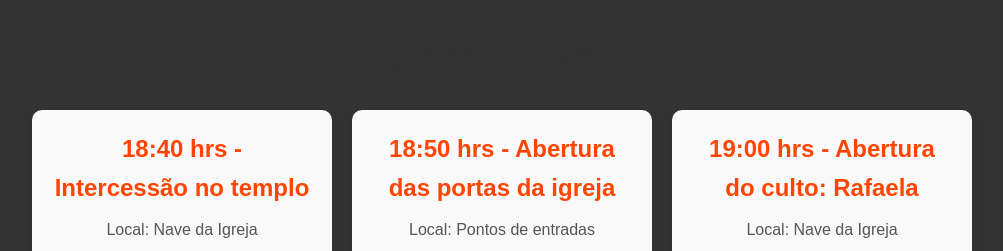
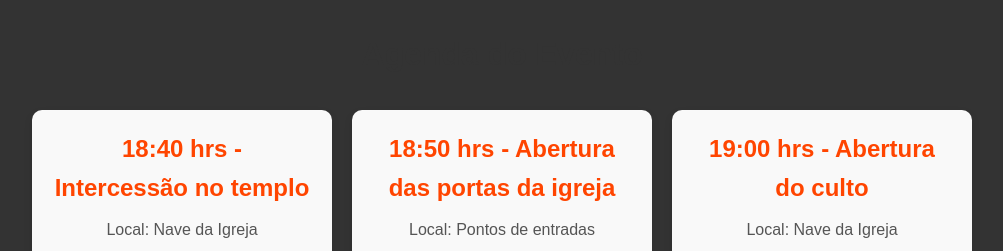
Before and after one commit to victorFP-tito/redeup, a plain HTML site: page index.html in a window 1280 px wide. Shown: the part 2460-2711 px from the top of the page, without its empty margins (138-1141 px from the left). Drawn offline with Linux system fonts and the light colour scheme.

Commit message:
Update index.html
v3

```diff
--- a/index.html
+++ b/index.html
@@ -37,7 +37,7 @@
                 <p>Local: Pontos de entradas</p>
             </div>
             <div class="session">
-                <h3>19:00 hrs  - Abertura do culto: Rafaela</h3>
+                <h3>19:00 hrs  - Abertura do culto</h3>
                 <p>Local: Nave da Igreja</p>
             </div>
             <div class="session">
```
